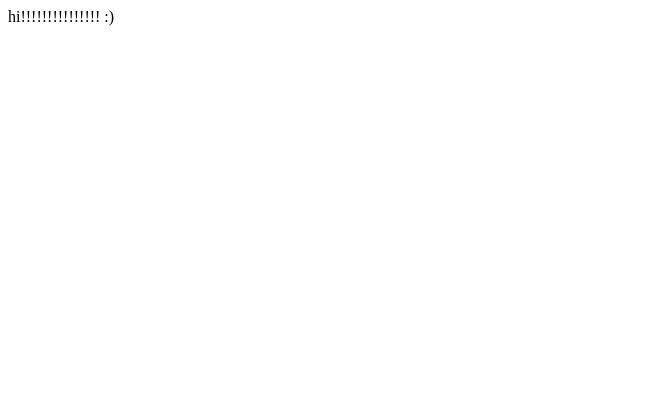
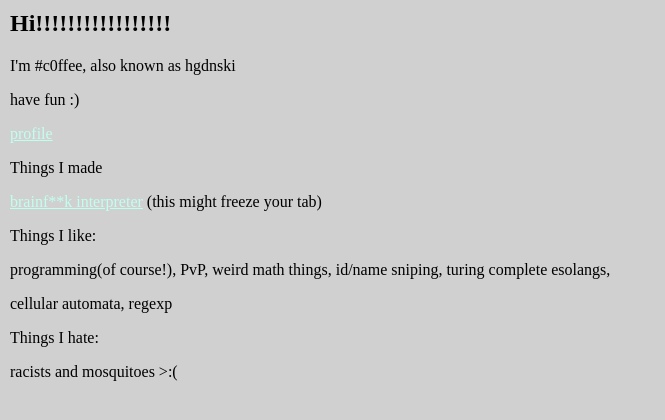
Before and after one commit to c0ffeeee/c0ffeeee.github.io, a plain HTML site: page index.html in a window 1280 px wide. Shown: the whole page, without its empty margins (0-665 px from the left). Drawn offline with Linux system fonts and the light colour scheme.

Commit message:
Update index.html with new title and styles
Updated the title and added styles to the page. Enhanced the content with headers and paragraphs describing personal interests.

```diff
--- a/index.html
+++ b/index.html
@@ -1,8 +1,35 @@
 <html>
   <head>
-    <title>test</title>
+    <title>c0ffee</title>
+    <style>
+      body {
+        background-color: #d0d0d0;
+        margin: 10px;
+      }
+      a {
+        color: #c0ffee;
+      }
+    </style>
   </head>
   <body>
-    hi!!!!!!!!!!!!!!! :)
+    <header>
+      <h2>Hi!!!!!!!!!!!!!!!!!</h2>
+    </header>
+    <main>
+      <p>I'm #c0ffee, also known as hgdnski</p>
+      <p>have fun :)</p>
+      <p></p>
+      <p><a href="/about">profile</a></p>
+      <p></p>
+      <p>Things I made</p>
+      <p><a href="/bf">brainf**k interpreter</a> (this might freeze your tab)</p>
+      <p></p>
+      <p>Things I like:</p>
+      <p>programming(of course!), PvP, weird math things, id/name sniping, turing complete esolangs,</p>
+      <p>cellular automata, regexp</p>
+      <p></p>
+      <p>Things I hate:</p>
+      <p>racists and mosquitoes >:(</p>
+    </main>
   </body>
 </html>
```
